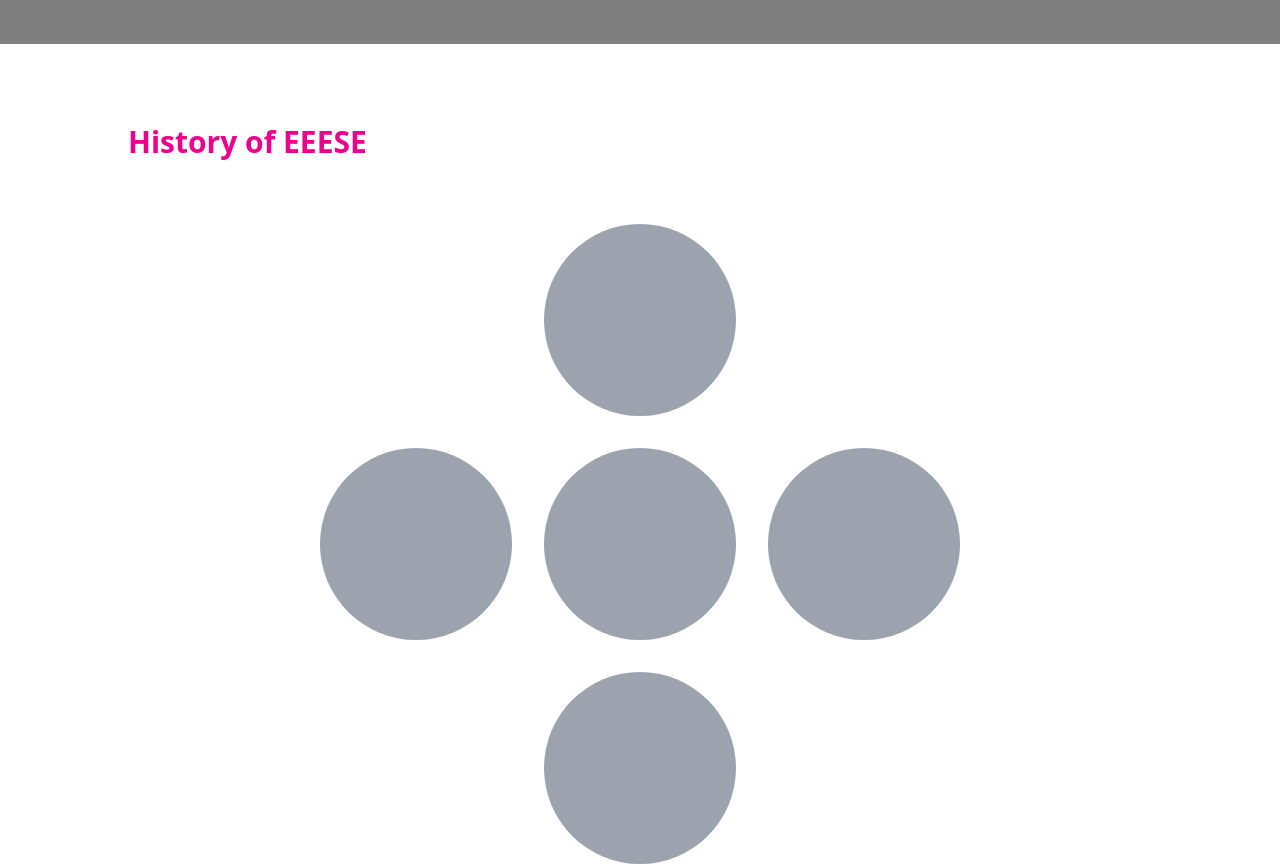
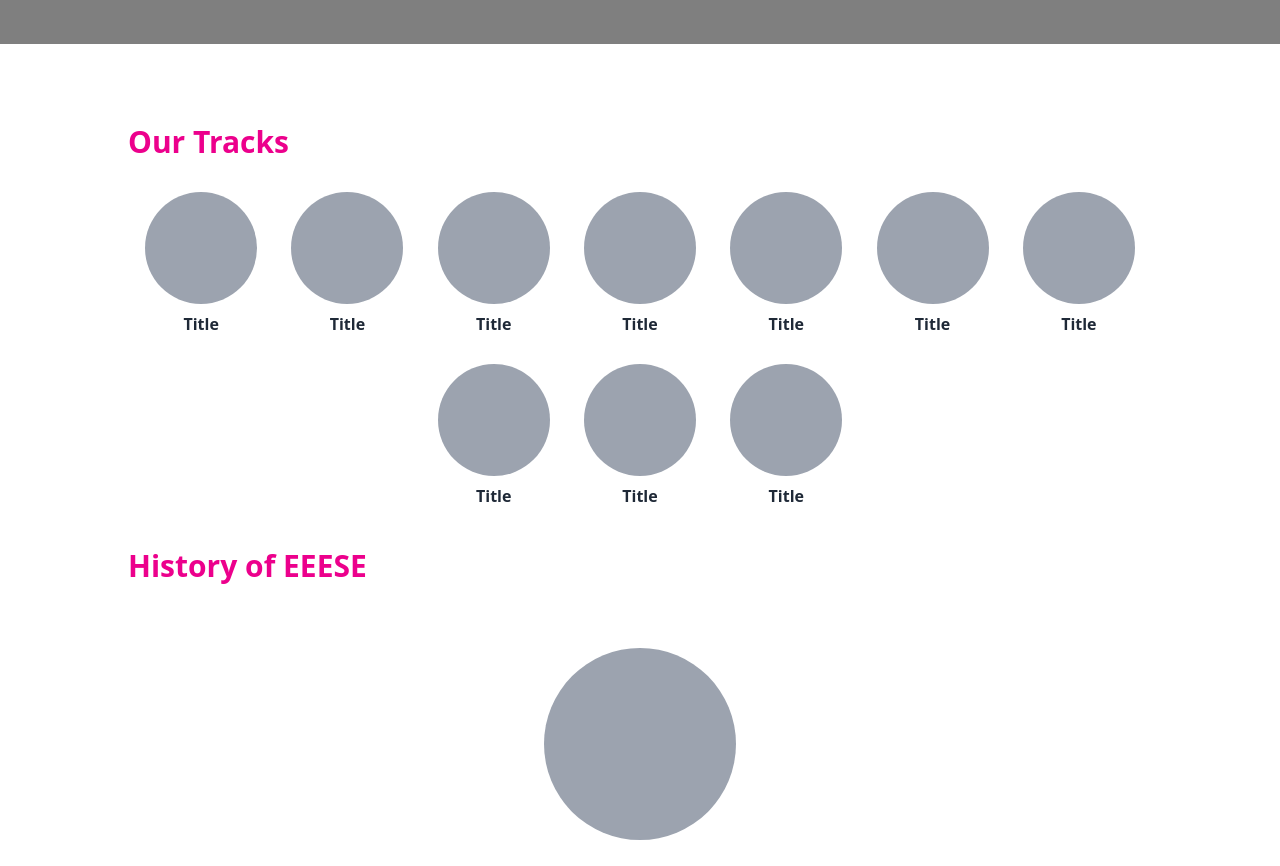
Before and after one commit to 0xayman/eeese, a Next.js app: page / in a window 1280 px wide. Shown: the part 1480-2346 px from the top of the page. Built offline with nearby package versions, Linux system fonts and the light colour scheme.

Commit message:
add tracks

```diff
--- a/pages/index.js
+++ b/pages/index.js
@@ -1,10 +1,13 @@
-import {BsFacebook, BsTwitter, BsInstagram} from 'react-icons/bs'
+import { BsFacebook, BsTwitter, BsInstagram } from "react-icons/bs";
 
 export default function Home() {
   return (
     <>
       {/* Header */}
-      <div className="h-100 bg-gray-800 flex flex-col items-center justify-center" id="header">
+      <div
+        className="h-100 bg-gray-800 flex flex-col items-center justify-center"
+        id="header"
+      >
         <h1 className="text-5xl font-bold text-white">EEESE 2022</h1>
         <h3 className="text-3xl font-bold text-white mt-3">
           New Stage of Evolution
@@ -41,24 +44,20 @@ export default function Home() {
         </div>
       </div>
 
-
       <div>
-
-      <div
-        className="relative flex items-center justify-center h-100 my-20 overflow-hidden"
-      >
+        <div className="relative flex items-center justify-center h-100 my-20 overflow-hidden">
           <div className="relative z-30 px-32 h-full w-full bg-black flex flex-col justify-center bg-opacity-50">
             <h2 className="font-bold text-2xl text-white">
               What is New in EEESE 2022?
             </h2>
             <p className="text-white text-xl mt-6">
-          EEESE 2022 aims to be part of Sudan development and to reach that goal
-          we came with the idea of our 10 tracks that involve in many different
-          fields, and those tracks are : agri-tech, art and culture, clean
-          energy and power, education, environment, med-tech, product and
-          manufacturing, security, social, transportation. By presenting
-          projects that goes around these tracks and help solve real world
-          problems EEESE aim to be part of Sudan development.
+              EEESE 2022 aims to be part of Sudan development and to reach that
+              goal we came with the idea of our 10 tracks that involve in many
+              different fields, and those tracks are : agri-tech, art and
+              culture, clean energy and power, education, environment, med-tech,
+              product and manufacturing, security, social, transportation. By
+              presenting projects that goes around these tracks and help solve
+              real world problems EEESE aim to be part of Sudan development.
             </p>
           </div>
           <video autoPlay loop muted className="absolute z-10">
@@ -69,6 +68,54 @@ export default function Home() {
       </div>
 
       <div className="px-32">
+        <h2 className="text-3xl font-bold text-primary mb-8">Our Tracks</h2>
+        <div className="grid grid-cols-7">
+          <div className="flex flex-col items-center">
+            <div className="h-28 w-28 rounded-full bg-gray-400"></div>
+            <h3 className="font-bold text-gray-800 mt-2">Title</h3>
+          </div>
+          <div className="flex flex-col items-center">
+            <div className="h-28 w-28 rounded-full bg-gray-400"></div>
+            <h3 className="font-bold text-gray-800 mt-2">Title</h3>
+          </div>
+          <div className="flex flex-col items-center">
+            <div className="h-28 w-28 rounded-full bg-gray-400"></div>
+            <h3 className="font-bold text-gray-800 mt-2">Title</h3>
+          </div>
+          <div className="flex flex-col items-center">
+            <div className="h-28 w-28 rounded-full bg-gray-400"></div>
+            <h3 className="font-bold text-gray-800 mt-2">Title</h3>
+          </div>
+          <div className="flex flex-col items-center">
+            <div className="h-28 w-28 rounded-full bg-gray-400"></div>
+            <h3 className="font-bold text-gray-800 mt-2">Title</h3>
+          </div>
+          <div className="flex flex-col items-center">
+            <div className="h-28 w-28 rounded-full bg-gray-400"></div>
+            <h3 className="font-bold text-gray-800 mt-2">Title</h3>
+          </div>
+          <div className="flex flex-col items-center">
+            <div className="h-28 w-28 rounded-full bg-gray-400"></div>
+            <h3 className="font-bold text-gray-800 mt-2">Title</h3>
+          </div>
+        </div>
+        <div className="grid grid-cols-7 mt-7">
+          <div className="flex flex-col items-center col-start-3">
+            <div className="h-28 w-28 rounded-full bg-gray-400"></div>
+            <h3 className="font-bold text-gray-800 mt-2">Title</h3>
+          </div>
+          <div className="flex flex-col items-center">
+            <div className="h-28 w-28 rounded-full bg-gray-400"></div>
+            <h3 className="font-bold text-gray-800 mt-2">Title</h3>
+          </div>
+          <div className="flex flex-col items-center">
+            <div className="h-28 w-28 rounded-full bg-gray-400"></div>
+            <h3 className="font-bold text-gray-800 mt-2">Title</h3>
+          </div>
+        </div>
+      </div>
+
+      <div className="px-32 mt-10">
         <h2 className="text-3xl font-bold text-primary">History of EEESE</h2>
         <div className="flex flex-col space-y-8 items-center mt-16">
           <div className="">
@@ -86,13 +133,13 @@ export default function Home() {
       </div>
 
       <div className="mt-16 py-4 bg-gray-800">
-        <div className='text-center mb-4 text-white'>
+        <div className="text-center mb-4 text-white">
           EEESE 2022 - New Stage of Evolution
         </div>
         <div className="px-16 flex justify-center space-x-8">
-          <BsFacebook size={20} color='#1877f2' />
-          <BsTwitter size={20} color='#00acee' />
-          <BsInstagram size={20} color='#EC008C' />
+          <BsFacebook size={20} color="#1877f2" />
+          <BsTwitter size={20} color="#00acee" />
+          <BsInstagram size={20} color="#EC008C" />
         </div>
       </div>
     </>
```
Lines whose indentation alone changed are shown as unchanged.
